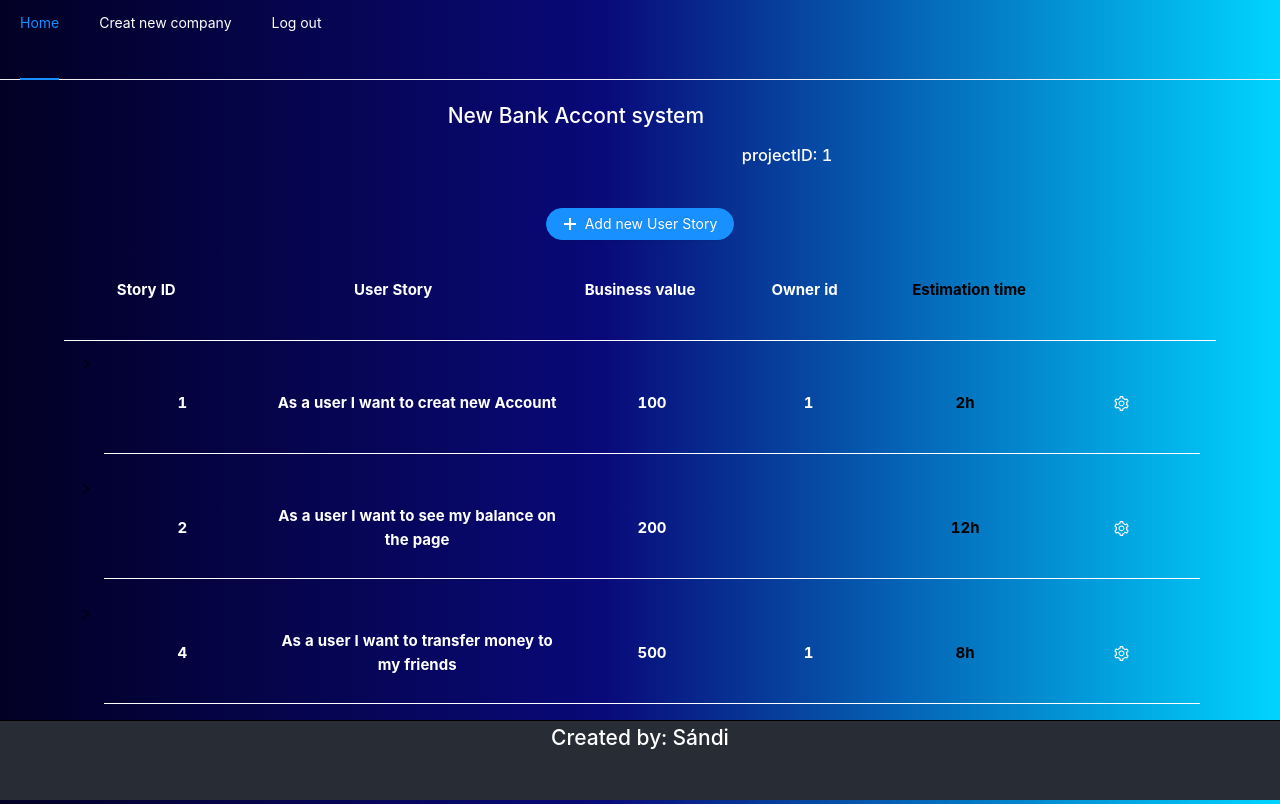
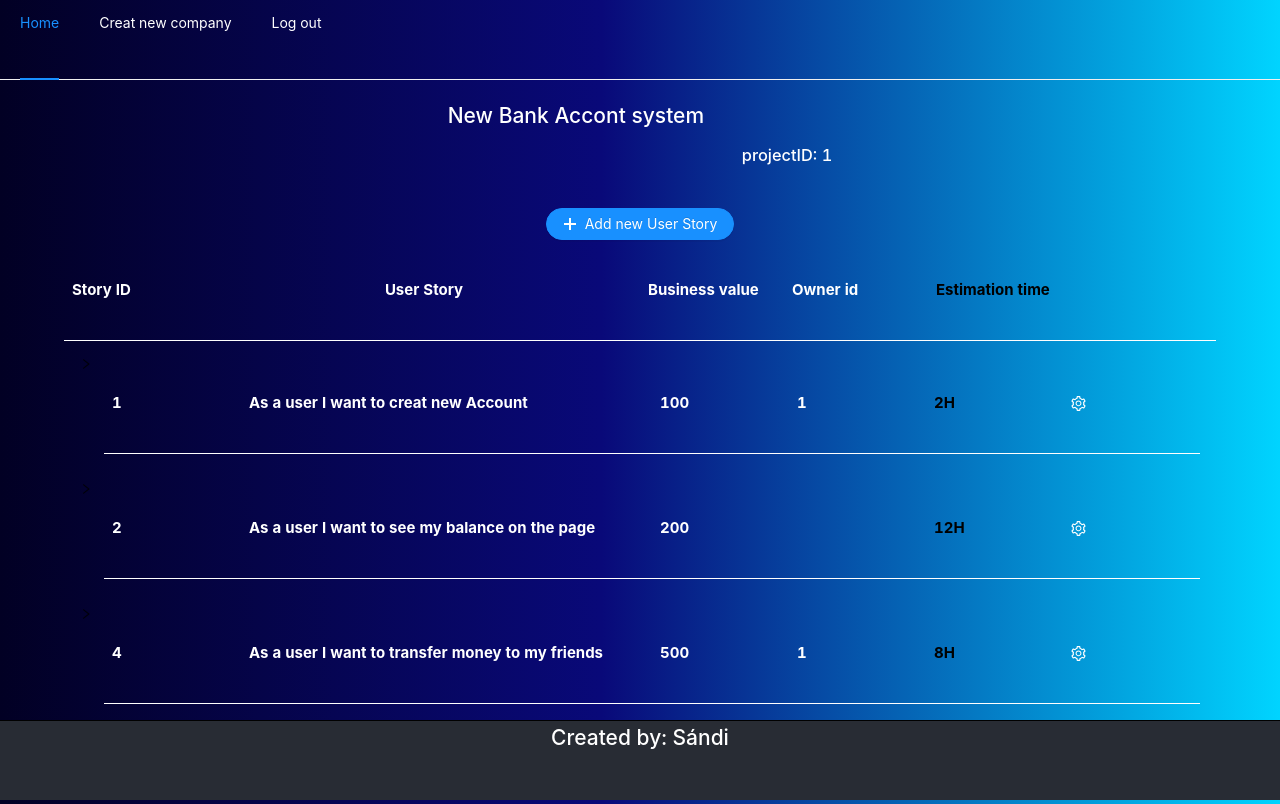
Before and after one commit to snegyeliczky/Kinsta-Pet-Project, a React (Create React App) app in the folder client/: page /app/project/1 in a window 1280 px wide. Built offline with nearby package versions, Linux system fonts and the light colour scheme; sample sign-in values are in the browser's storage.

Commit message:
edit User story

```diff
--- a/client/src/assets/styledComponents/styledComponents.tsx
+++ b/client/src/assets/styledComponents/styledComponents.tsx
@@ -135,7 +135,7 @@ export const StyledCompanyHeader = styled("div")<StyledCompanyHeaderProps>(
 export const UserStoryStyleComponent = styled("div")(
     {
         display: "grid",
-        gridTemplateColumns: "repeat(7,1fr)",
+        gridTemplateColumns: "repeat(8,1fr)",
         gridAutoRows: "minmax(100px,auto)",
         borderBottom: "1px solid white",
         fontSize: "15px",
@@ -143,14 +143,19 @@ export const UserStoryStyleComponent = styled("div")(
         "> .UserStory-part": {
             color: "white",
             display: "flex",
-            justifyContent: "center",
             alignItems: "center",
             textAlign: "center",
             padding: "8px"
         },
+        "> .UserStory-part .userStory-edit":{
+            marginRight:"15px"
+        },
         "> .userStory-userStory": {
-            gridColumn: "2/4",
+            gridColumn: "2/5",
 
+        },
+        "> .userStory-title":{
+            justifySelf:"center"
         },
         "> .userStory-estimation": {
             color: "black",
@@ -164,9 +169,18 @@ export const UserStoryStyleComponent = styled("div")(
             color: "green",
             fontSize: "15px",
             fontWeight: "bold"
+        },
+        "@media screen and (max-width: 600px)": {
+            gridTemplateColumns: "repeat(2,1fr)",
+            gridAutoRows: "minmax(10px,auto)",
+            gridGap: "0px",
+            "> .userStory-userStory": {
+                gridColumn: "auto"
+
+            }, "> .userStory-estimation": {
+                color: "white",
+            }
         }
-
-
     }
 );
 
@@ -193,8 +207,8 @@ export const ProjectTitleContainer = styled("div")(
     }
 );
 
-type TaskProps={
-    ready?:boolean,
+type TaskProps = {
+    ready?: boolean,
 };
 
 export const TaskStyledComponent = styled("div")<TaskProps>(
@@ -222,8 +236,8 @@ export const TaskStyledComponent = styled("div")<TaskProps>(
 
 
     },
-    props=>({
-        backgroundColor: props.ready?"green":""
+    props => ({
+        backgroundColor: props.ready ? "green" : ""
     })
 );
 
@@ -231,11 +245,10 @@ const TaskHeaderStyledComponent = styled("div")(
     {
         border: "2px solid green",
         marginTop: "15px",
-        width:"87%",
+        width: "87%",
         backgroundColor: "rgba(138, 43, 226,0.4)",
         borderRadius: "20px"
     }
-
 );
 
-export const TaskHeaderTitleStyledComponent=TaskHeaderStyledComponent.withComponent(TaskStyledComponent);
+export const TaskHeaderTitleStyledComponent = TaskHeaderStyledComponent.withComponent(TaskStyledComponent);
--- a/client/src/components/EditUserStory.tsx
+++ b/client/src/components/EditUserStory.tsx
@@ -1,20 +1,89 @@
-import React from 'react';
-import {UserStoryStyleComponent} from "../assets/styledComponents/styledComponents";
+import React, {Dispatch, SetStateAction} from 'react';
+import { UserStoryStyleComponent} from "../assets/styledComponents/styledComponents";
 import {UserStoryModel} from "../interfaces/UserStoryModel";
+import {SettingOutlined, DeleteOutlined} from '@ant-design/icons';
+import {Input} from "antd";
+import UserStoryService from "../services/UserStoryService";
+import AlertModal from "./Modals/AlertModal";
 
-interface Props {
-    userStory:UserStoryModel
+type Props = {
+    userStory: UserStoryModel
+    edit: boolean
+    setEdit: Dispatch<SetStateAction<boolean>>
+    setUserStory: Dispatch<SetStateAction<UserStoryModel>>
+    removeUserStory: Function
 }
 
-const EditUserStory:React.FC<Props>= ({userStory}) => {
+const EditUserStory: React.FC<Props> = ({userStory, edit, setEdit, setUserStory, removeUserStory}) => {
+
+
+    const EditUserStory = (story: string) => {
+        userStory.userStory = story;
+        setUserStory(userStory);
+    };
+
+    const EditUserStoryValue = (value: number) => {
+        userStory.businessValue = value;
+        setUserStory(userStory);
+    };
+
+    const EditUserStoryOwner = (owner: number) => {
+        userStory.ownerId = owner;
+        setUserStory(userStory);
+    };
+
+    const EditUserStoryTime = (time: number) => {
+        userStory.estimation = time;
+        setUserStory(userStory);
+    };
+
+    function handleEnter(event: React.KeyboardEvent<HTMLDivElement>) {
+        if (event.key === 'Enter') {
+            event.preventDefault();
+            UserStoryService.updateUserStory(userStory);
+            setEdit(false);
+        }
+    }
+
+    function handleStopEditing() {
+        UserStoryService.updateUserStory(userStory);
+        setEdit(false)
+    }
+
 
     return (
-        <UserStoryStyleComponent key={userStory.id} className={"userStory-component"}>
-            <div className={"userStory-id UserStory-part"}>{userStory.id}</div>
-            <div className={"userStory-userStory UserStory-part"} ><input defaultValue={userStory.userStory}/></div>
-            <div className={"userStory-businessValue UserStory-part"}><input defaultValue={userStory.businessValue}/></div>
-            <div className={"userStory-ownerId UserStory-part"}><input defaultValue={userStory.ownerId?userStory.ownerId:''}/></div>
-            <div className={"userStory-estimation UserStory-part"}><input defaultValue={userStory.estimation+"h"}/></div>
+        <UserStoryStyleComponent onClick={event => event.stopPropagation()} onKeyDown={event => handleEnter(event)}>
+            <div className={"userStory-id UserStory-part"}>
+                {userStory.id}
+            </div>
+            <div className={"userStory-userStory UserStory-part"}>
+                <Input.TextArea defaultValue={userStory.userStory} onChange={e => {
+                    EditUserStory(e.target.value)
+                }}/>
+            </div>
+            <div className={"userStory-businessValue UserStory-part"}>
+                <Input type={"number"} defaultValue={userStory.businessValue}
+                       onChange={e => {
+                           EditUserStoryValue(e.target.valueAsNumber)
+                       }}/>
+            </div>
+            <div className={"userStory-ownerId UserStory-part"}>
+                <Input type={"number"} defaultValue={userStory.ownerId ? userStory.ownerId : ''}
+                       onChange={e => {
+                           EditUserStoryOwner(e.target.valueAsNumber)
+                       }}/>
+            </div>
+            <div className={"userStory-estimation UserStory-part"}>
+                <Input type={"number"} defaultValue={userStory.estimation}
+                       onChange={e => EditUserStoryTime(e.target.valueAsNumber)}/>H
+            </div>
+            <div className={"UserStory-part"}>
+
+                <SettingOutlined spin={edit} onClick={handleStopEditing} className={"userStory-edit"}/>
+                <AlertModal text={"Are you sure you want to remove this User Story ?"}
+                            buttonText={<DeleteOutlined/>} OkFunction={() => removeUserStory(userStory.id)}/>
+            </div>
+
         </UserStoryStyleComponent>
     );
 };
--- a/client/src/components/TaskTable.tsx
+++ b/client/src/components/TaskTable.tsx
@@ -2,7 +2,7 @@ import React, {useState} from 'react';
 import {UserStoryModel} from "../interfaces/UserStoryModel";
 import TaskService from "../services/TaskService";
 import TaskComponent from "./TaskComponent";
-import {TaskHeaderTitleStyledComponent, TaskStyledComponent} from "../assets/styledComponents/styledComponents";
+import {TaskHeaderTitleStyledComponent} from "../assets/styledComponents/styledComponents";
 import NewTaskModal from "./Modals/NewTaskModal";
 
 type props = {
--- a/client/src/components/UserStory.tsx
+++ b/client/src/components/UserStory.tsx
@@ -1,36 +1,43 @@
 import React, {useState} from 'react';
 import {UserStoryModel} from "../interfaces/UserStoryModel";
 import {UserStoryStyleComponent} from "../assets/styledComponents/styledComponents";
-import { SettingOutlined } from '@ant-design/icons';
-
+import {SettingOutlined} from '@ant-design/icons';
+import EditUserStory from "./EditUserStory";
 
 
 interface Props {
-    userStory:UserStoryModel
+    UserStory: UserStoryModel,
+    removeUserStory:Function
 }
 
-const UserStory:React.FC<Props> = ({userStory}) => {
+const UserStory: React.FC<Props> = ({UserStory, removeUserStory}) => {
 
-    const[edit,setEdit] = useState(false)
+    const [edit, setEdit] = useState(false);
+    const [userStory,setUserStory] =useState(UserStory);
 
-    function handleChangeToEdit(e:React.MouseEvent<HTMLDivElement, MouseEvent>) {
+
+    function handleChangeToEdit(e: React.MouseEvent<HTMLDivElement, MouseEvent>) {
         e.stopPropagation();
         setEdit(!edit);
 
     }
 
     return (
-        <UserStoryStyleComponent key={userStory.id} className={"userStory-component"}>
-            <div className={"userStory-id UserStory-part"}>{userStory.id}</div>
-            {edit
-                ?<div className={"userStory-userStory UserStory-part"} ><input defaultValue={userStory.userStory}/></div>
-                :<div className={"userStory-userStory UserStory-part"} >{userStory.userStory}</div>
-            }
-            <div className={"userStory-businessValue UserStory-part"}>{userStory.businessValue}</div>
-            <div className={"userStory-ownerId UserStory-part"}>{userStory.ownerId}</div>
-            <div className={"userStory-estimation UserStory-part"}>{userStory.estimation}h</div>
-            <div className={"UserStory-part"} onClick={e => handleChangeToEdit(e)}><SettingOutlined spin={edit} /></div>
-        </UserStoryStyleComponent>
+        <>
+        {
+            edit? <EditUserStory userStory={userStory} edit={edit} setEdit={setEdit}
+                                 setUserStory={setUserStory} removeUserStory={removeUserStory}/>
+                : <UserStoryStyleComponent key={userStory.id} className={"userStory-component"}>
+                    <div className={"userStory-id UserStory-part"}>{userStory.id}</div>
+                    <div className={"userStory-userStory UserStory-part"}>{userStory.userStory}</div>
+                    <div className={"userStory-businessValue UserStory-part"}>{userStory.businessValue}</div>
+                    <div className={"userStory-ownerId UserStory-part"}>{userStory.ownerId}</div>
+                    <div className={"userStory-estimation UserStory-part"}>{userStory.estimation}H</div>
+                    <div className={"UserStory-part"} onClick={e => handleChangeToEdit(e)}><SettingOutlined
+                        spin={edit}/></div>
+                </UserStoryStyleComponent>
+        }
+        </>
     );
 };
 
--- a/client/src/pages/ProjectPage.tsx
+++ b/client/src/pages/ProjectPage.tsx
@@ -31,11 +31,16 @@ const ProjectPage = () => {
         )
     };
 
+    const removeUSerStoryById =(storyId:number) =>{
+        let userStories = UserStoryService.removeUserStory(storyId);
+        setUserStories(userStories);
+    };
+
 
     const getUserStores = () => {
         return (<Collapse>{userStories.map(userStory => {
             return (
-                <CollapsePanel key={userStory.id} header={ <UserStory userStory={userStory}/>}>
+                <CollapsePanel key={userStory.id} header={ <UserStory UserStory={userStory} removeUserStory={removeUSerStoryById}/>}>
                     <TaskTable userStory={userStory}/>
                 </CollapsePanel>
             )
@@ -65,7 +70,7 @@ const ProjectPage = () => {
                 <NewUserStoryModal projectId={parseInt(id)} setTasks={setUserStories}/>
                 <UserStoryStyleComponent id={"userStory-names"} className={"userStory-component"}>
                     <div className={"userStory-id UserStory-part"}>Story ID</div>
-                    <div className={"userStory-userStory UserStory-part"}>User Story</div>
+                    <div className={"userStory-userStory UserStory-part userStory-title"}>User Story</div>
                     <div className={"userStory-businessValue-title UserStory-part"} onClick={
                         sortByUserBusinessValueStory
                     }>Business value</div>
--- a/client/src/services/UserStoryService.tsx
+++ b/client/src/services/UserStoryService.tsx
@@ -61,5 +61,27 @@ export default {
         return UserStoryList.filter(task =>{
             return task.projectId===newTask.projectId;
         })
-    }
+    },
+
+    updateUserStory:(EditedUserStory:UserStoryModel) =>{
+        UserStoryList.map(userStory=>{
+            if (userStory.id===EditedUserStory.id){
+                userStory=EditedUserStory
+            }
+            return userStory;
+        })
+    },
+
+    removeUserStory:(userStoryId:number)=>{
+        let projectId:number;
+        UserStoryList = UserStoryList.filter(story =>{
+            if (story.id===userStoryId){
+                projectId=story.projectId
+            }
+            return story.id!==userStoryId;
+        });
+        return UserStoryList.filter(story =>{
+            return story.projectId === projectId
+        });
+    },
 }
```
